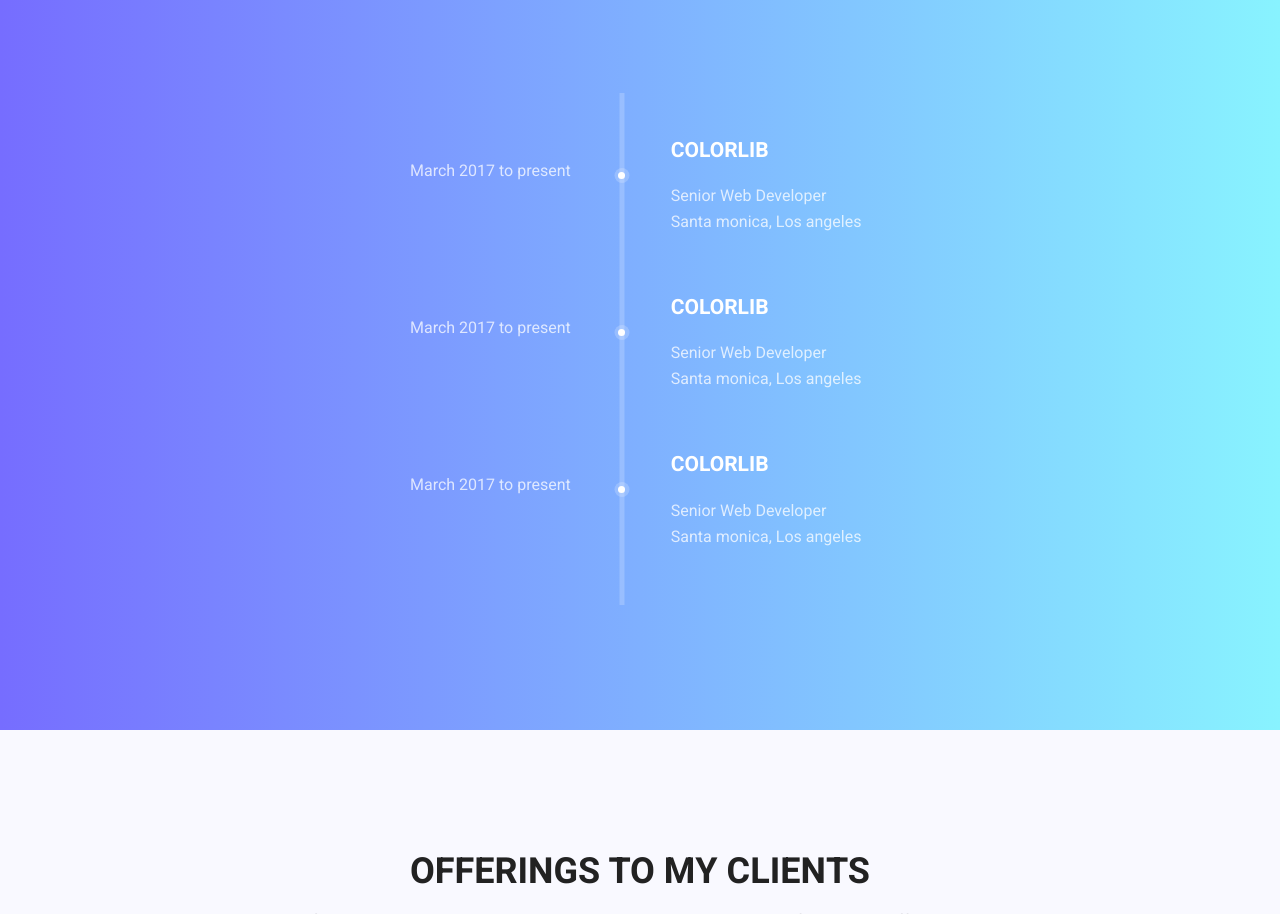
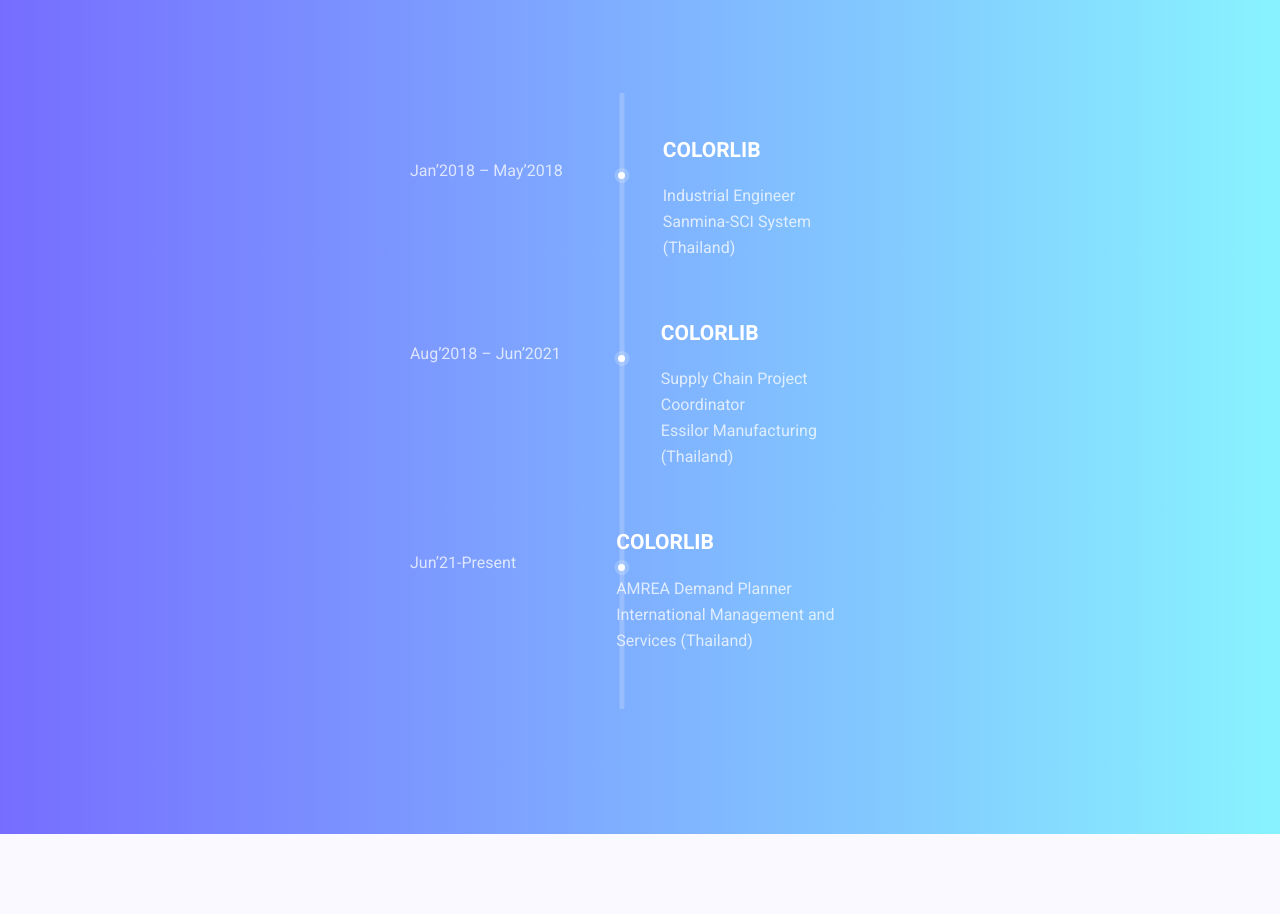
Before and after one commit to thongchaishies/thongchai.shies.github.io, a plain HTML site: page index.html in a window 1280 px wide. Shown: the part 1780-2694 px from the top of the page. Drawn offline with Linux system fonts and the light colour scheme.

Commit message:
EDU and Exp

```diff
--- a/index.html
+++ b/index.html
@@ -135,7 +135,7 @@
         				<div class="tools_expert">
         					<div class="skill_main">
 								<div class="skill_item">
-									<h4>After Effects <span class="counter">85</span>%</h4>
+									<h4>Supply Chain Management <span class="counter">85</span>%</h4>
 									<div class="progress_br">
 										<div class="progress">
 											<div class="progress-bar" role="progressbar" aria-valuenow="85" aria-valuemin="0" aria-valuemax="100"></div>
@@ -201,11 +201,11 @@
 									<span></span>
 									<div class="media">
 										<div class="d-flex">
-											<p>March 2017 to present</p>
+											<p>Jan’2018 – May’2018</p>
 										</div>
 										<div class="media-body">
 											<h4>Colorlib</h4>
-											<p>Senior Web Developer <br />Santa monica, Los angeles</p>
+											<p>Industrial Engineer<br />Sanmina-SCI System (Thailand)</p>
 										</div>
 									</div>
 								</li>
@@ -213,11 +213,11 @@
 									<span></span>
 									<div class="media">
 										<div class="d-flex">
-											<p>March 2017 to present</p>
+											<p>Aug’2018 – Jun’2021</p>
 										</div>
 										<div class="media-body">
 											<h4>Colorlib</h4>
-											<p>Senior Web Developer <br />Santa monica, Los angeles</p>
+											<p>Supply Chain Project Coordinator<br />Essilor Manufacturing (Thailand)</p>
 										</div>
 									</div>
 								</li>
@@ -225,11 +225,11 @@
 								<span></span>
 									<div class="media">
 										<div class="d-flex">
-											<p>March 2017 to present</p>
+											<p>Jun’21-Present</p>
 										</div>
 										<div class="media-body">
 											<h4>Colorlib</h4>
-											<p>Senior Web Developer <br />Santa monica, Los angeles</p>
+											<p>AMREA Demand Planner <br />International Management and Services (Thailand) </p>
 										</div>
 									</div>
 								</li>
@@ -241,11 +241,11 @@
 									<span></span>
 									<div class="media">
 										<div class="d-flex">
-											<p>March 2017 to present</p>
+											<p>Aug’2014 – May’2018</p>
 										</div>
 										<div class="media-body">
 											<h4>Colorlib</h4>
-											<p>Senior Web Developer <br />Santa monica, Los angeles</p>
+											<p>Management Engineering & Logistics<br />Silpakorn University - Bachelor of Engineering</p>
 										</div>
 									</div>
 								</li>
@@ -253,23 +253,11 @@
 									<span></span>
 									<div class="media">
 										<div class="d-flex">
-											<p>March 2017 to present</p>
+											<p>Aug’2019 – May’2021</p>
 										</div>
 										<div class="media-body">
 											<h4>Colorlib</h4>
-											<p>Senior Web Developer <br />Santa monica, Los angeles</p>
-										</div>
-									</div>
-								</li>
-								<li>
-								<span></span>
-									<div class="media">
-										<div class="d-flex">
-											<p>March 2017 to present</p>
-										</div>
-										<div class="media-body">
-											<h4>Colorlib</h4>
-											<p>Senior Web Developer <br />Santa monica, Los angeles</p>
+											<p>Industrial & Manufacturing Engineering<br />Asian Institute of Technology - Master of Engineering</p>
 										</div>
 									</div>
 								</li>
```
